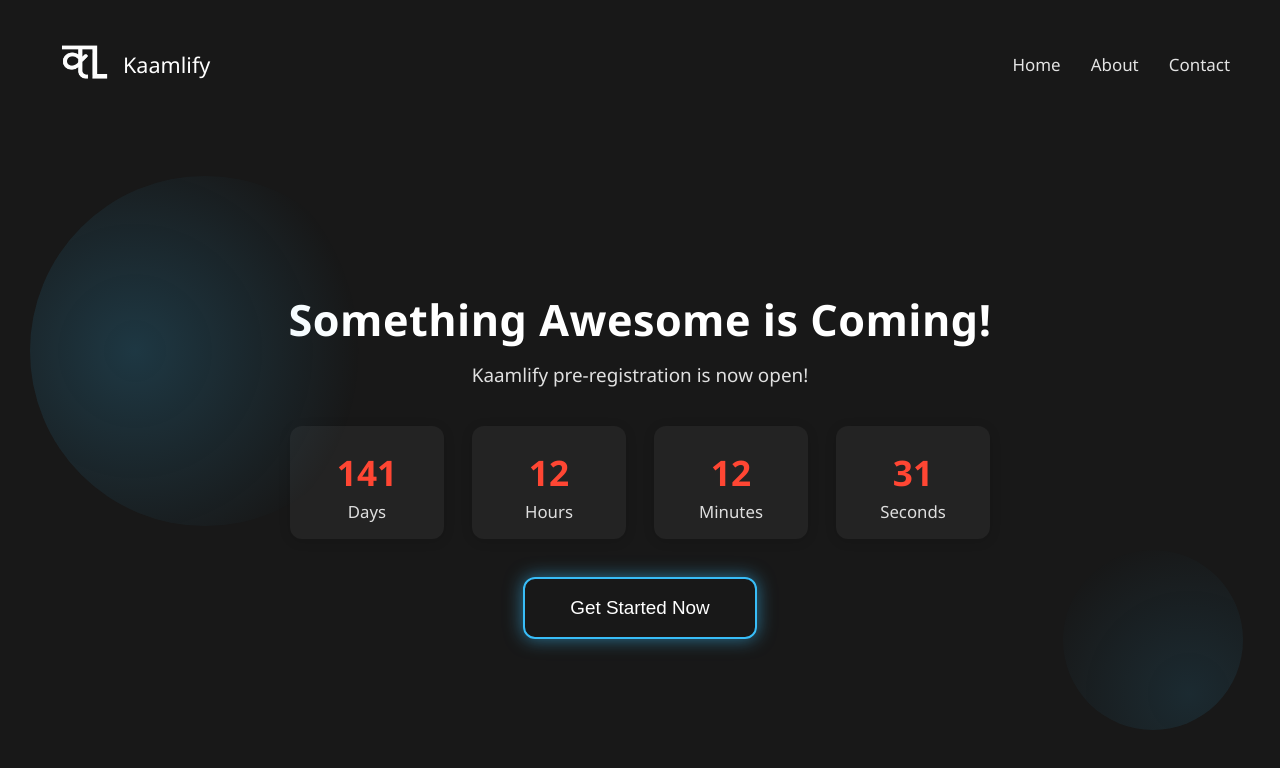
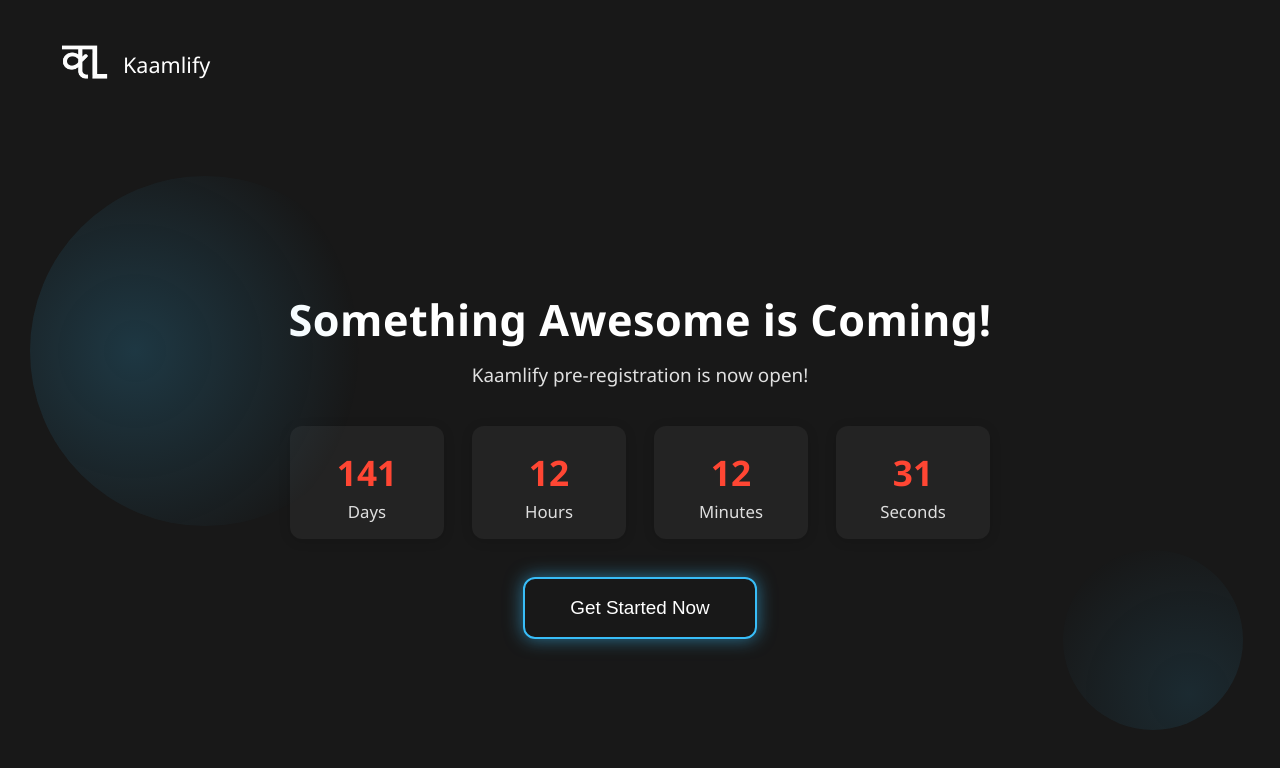
Before and after one commit to akashtyagi25/pre-registration-kaamlify, a plain HTML site: page index.html in a window 1280 px wide. Drawn offline with Linux system fonts and the light colour scheme.

Commit message:
Remove navbar links and update branding

```diff
--- a/index.html
+++ b/index.html
@@ -19,11 +19,7 @@
   <img src="logo3.png" alt="Logo" style="width:68px;height:68px;border-radius:50%;object-fit:cover;margin-right:5px;" />
       <span style="font-size:1.35rem;font-weight:500;">Kaamlify</span>
     </div>
-    <div class="nav-links">
-      <a href="#">Home</a>
-      <a href="#">About</a>
-      <a href="#">Contact</a>
-    </div>
+  <!-- nav-links removed as requested -->
   </nav>
   <section class="main-section">
     <h1 class="coming-title">Something Awesome is Coming!</h1>
```
